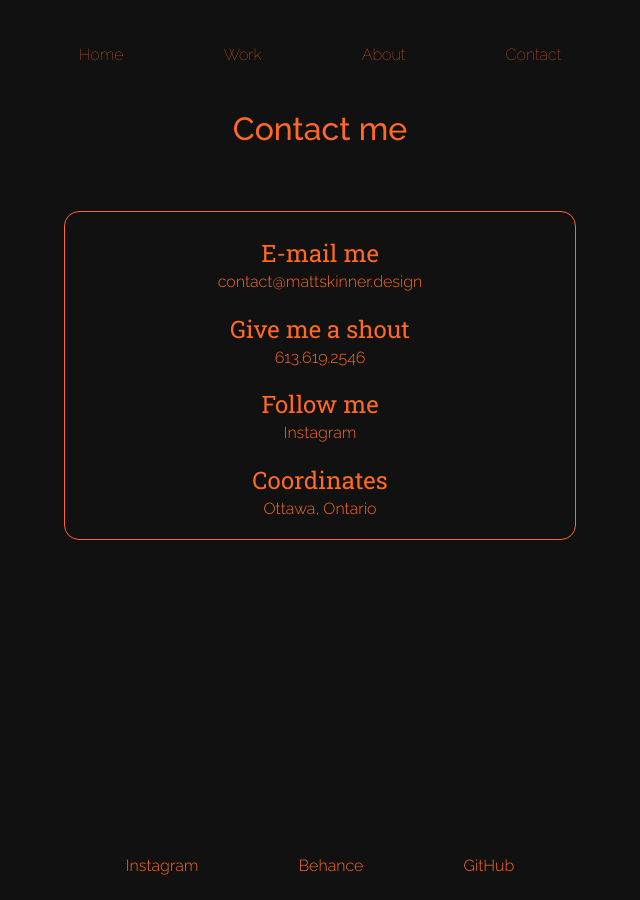
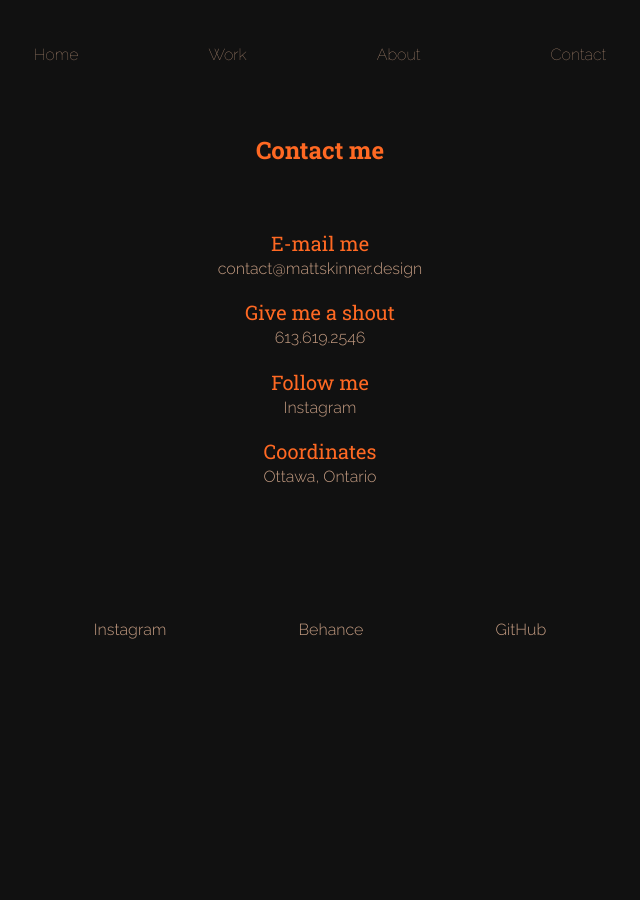
Before and after one commit to MattSkinner30/portfolio, a Jekyll site: the page built from contact.html, in a window 1280 px wide. Shown: the whole page, without its empty margins (320-960 px from the left). Built offline with Jekyll 4.4.1, drawn with Linux system fonts in a browser that asks for light colours; Markdown is read by kramdown in place of the engine named in the settings.

Commit message:
Added twitter card and OG stuff
Also changed the nav colours and removed the fixed position on the
footer.

```diff
--- a/_layouts/default.html
+++ b/_layouts/default.html
@@ -23,7 +43,7 @@
 
   {{content}}
 
-<footer>
+<footer class="margin-top-10">
   {% include footer-nav.html %}
 </footer>
 </div>
--- a/contact.html
+++ b/contact.html
@@ -5,24 +5,24 @@ meta: Call, Email or connect with me on Social Media for design inquiries, or to
 ---
 
 <main>
-<h2 class="center">Contact me</h2>
-<div itemscope itemtype="http://http://schema.org/Person" class="border margin-top-5">
-  <h3 class="center margin-top-5 no-margin">E-mail me</h3>
+<h3 class="center">Contact me</h2>
+<div itemscope itemtype="http://http://schema.org/Person" class="margin-top-5">
+  <h4 class="center margin-top-5 no-margin">E-mail me</h3>
   <a itemprop="email" class="contact-link no-margin" href="mailto:contact@mattskinner.design">
     <p class="contact-link">contact@mattskinner.design</p>
   </a>
 
-  <h3 class="center no-margin">Give me a shout</h3>
+  <h4 class="center no-margin">Give me a shout</h3>
   <a itemprop="telephone" class="contact-link no-margin" href="tel:613-619-2546">
     <p class="contact-link">613.619.2546</p>
   </a>
 
-  <h3 class="center no-margin">Follow me</h3>
+  <h4 class="center no-margin">Follow me</h3>
   <a class="contact-link no-margin" rel="external" href="http://www.instagram.com/mattskinner3030">
     <p class="contact-link">Instagram</p>
   </a>
 
-  <h3 class="center no-margin">Coordinates</h3>
+  <h4 class="center no-margin">Coordinates</h3>
     <p itemprop="address" class="contact-text"><span itemprop="addressLocality">Ottawa</span>, <span itemprop="addressRegion">Ontario</span></p>
   </a>
 </div>
--- a/css/main.css
+++ b/css/main.css
@@ -26,19 +26,19 @@ font-family: 'Roboto Slab', serif;
   display: block;
   text-decoration: none;
   list-style-type: none;
-  padding: 1em 0 1em 0;
-  color: #eee;
+  padding: 0 5%;
+  color: #c39b81;
 }
 
 .nav-item-p {
   text-decoration: none;
-  color: #ff6923;
+  color: #c39b81;
 }
 
 .first-p {
   color: #ff6923;
   font-family: "Raleway", sans-serif;
-  font-weight: 500;
+  font-weight: 100;
 }
 
 ul {
@@ -55,8 +55,7 @@ header nav ul a {
 }
 
 .nav-item-p:hover {
-  text-decoration: underline;
-  color: #c39b81;
+  font-weight: 700;
 }
 
 h1 {
@@ -76,20 +75,28 @@ h1 {
   color: #c39b81;
 }
 
-h3 {
+h2 {
   font-family: "Roboto Slab", serif;
-  font-weight: 400;
-  color: #ff6923;
-  font-size: 1.5rem;
-}
-
-h2 {
-  font-family: "Raleway", sans-serif;
   font-weight: 500;
   margin: 0;
   font-size: 2rem;
   color: #ff6923;
 }
+
+h3 {
+  font-family: "Roboto Slab", serif;
+  font-weight: 700;
+  color: #ff6923;
+  font-size: 1.5rem;
+}
+
+h4 {
+  font-family: "Roboto Slab", serif;
+  font-weight: 500;
+  color: #ff6923;
+  font-size: 1.25rem;
+}
+
 
 p {
   font-family: "Raleway";
@@ -108,10 +115,11 @@ strong {
   font-weight: 100;
 }
 
+
 .contact-link {
   text-align: center;
   text-decoration: none;
-  color: #ff6923;
+  color: #c39b81;
   font-family: "Raleway", sans-serif;
   font-weight: 300;
   padding-bottom: 0.125em;
@@ -119,13 +127,13 @@ strong {
 }
 
 .contact-text {
-    text-align: center;
+  text-align: center;
   text-decoration: none;
-  color: #ff6923;
   font-family: "Raleway", sans-serif;
   font-weight: 300;
   padding-bottom: 0.125em;
   margin: 0 0 1em 0;
+  color: #c39b81;
 }
 
 .contact-link:hover {
@@ -165,28 +173,20 @@ strong {
   position: relative;
 }
 
-.border {
-  border: 1px solid #ff6923;
-  border-radius: 15px;
-  width: 50%;
-  margin-left: 25%;
-}
-
 footer {
-  position: fixed;
-  bottom: 0;
   width: 100%;
   height:60px;
 }
 
 footer ul li {
-  color: #ff6923;
+  color: #c39b81;
   font-weight: 300;
 }
 
 footer ul li:hover {
-  text-decoration: underline;
+  font-weight: 700;
 }
+
 .no-margin {
   margin: 0;
 }
@@ -248,7 +248,7 @@ header {
     display: inline-block;
     text-decoration: none;
     list-style-type: none;
-    padding: 0 3em 0 3em;
+    padding: 0 5% 0 5%;
     color: #eee;
   }
 }
```
Also changed, not shown: other parts of _layouts/default.html (+20 -0 lines), index.html (+4 -4 lines).
